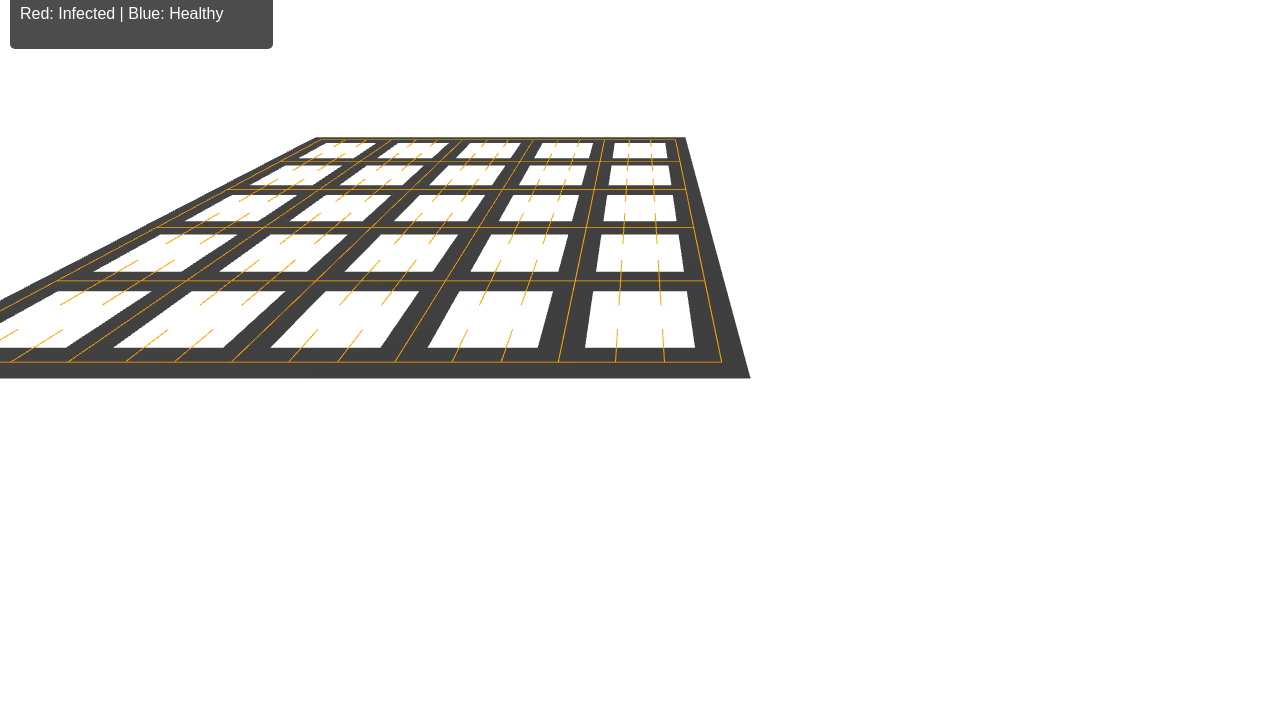
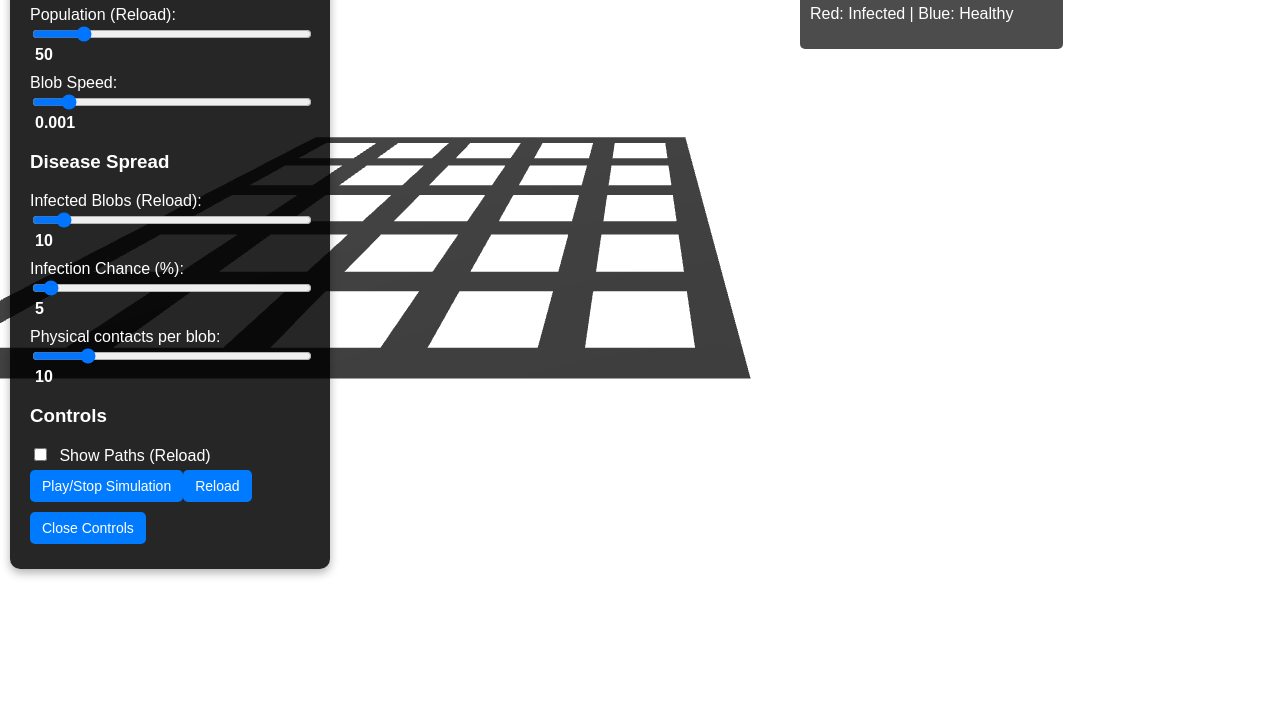
Before and after one commit to kencarnage/pandemic, a website built with webpack: page public/index.html in a window 1280 px wide. Shown: the part 83-800 px from the top of the page. Built offline with nearby package versions, Linux system fonts and the light colour scheme; animation ran at ten frames a second.

Commit message:
path show fix

```diff
--- a/public/index.html
+++ b/public/index.html
@@ -17,7 +17,7 @@
     .info {
       position: absolute;
       top: 10px;
-      left: 10px;
+      left: 800px;
       background: rgba(0, 0, 0, 0.7);
       color: white;
       padding: 10px;
@@ -33,6 +33,7 @@
   </div>
 
   <!-- The Three.js scene will render here -->
+  <script type="module" src=".src/menu.js"></script>
   <script type="module" src="./main.js"></script>
 </body>
 </html>
--- a/src/scripts/main.js
+++ b/src/scripts/main.js
@@ -1,3 +1,4 @@
+import { createMenu, addRoadLine, addConnectionLine } from './menu.js';
 import * as THREE from 'three';
 import { GLTFLoader } from 'three/examples/jsm/loaders/GLTFLoader';
 import { OrbitControls } from 'three/examples/jsm/controls/OrbitControls';
@@ -167,12 +168,15 @@ for (let i = 0; i < gridSize; i++) {
     createRoad(roadWidth, blockSize + roadWidth, { x: centerX + blockSize / 2, y: roadY, z: centerZ });
   }
 }
+createMenu();
+
 function createRoadLine(start, end) {
   const material = new THREE.LineBasicMaterial({ color: 0xffa500, linewidth: 3 }); // Orange color
   const points = [new THREE.Vector3(start.x, start.y, start.z), new THREE.Vector3(end.x, end.y, end.z)];
   const geometry = new THREE.BufferGeometry().setFromPoints(points);
   const line = new THREE.Line(geometry, material);
   scene.add(line);
+  addRoadLine(line);
 }
 // Adjust road line position slightly above the roads
 const lineY = roadY + 0.02;
@@ -220,6 +224,7 @@ function createConnectionLine(modelPos, blockCenter, rotation) {
   const geometry = new THREE.BufferGeometry().setFromPoints([start, end]);
   const line = new THREE.Line(geometry, material);
   scene.add(line);
+  addConnectionLine(line);
 }
 
 // In your grid loop, right after you call loadModel for each model,
--- a/src/scripts/menu.js
+++ b/src/scripts/menu.js
@@ -1,31 +1,177 @@
-// src/scripts/menu.js
-export function createMenu() {
-  const button = document.createElement("button");
-  button.textContent = "Toggle Lines";
-  button.style.position = "absolute";
-  button.style.top = "10px";
-  button.style.right = "10px";
-  button.style.padding = "10px";
-  button.style.background = "#333";
-  button.style.color = "white";
-  button.style.border = "none";
-  button.style.borderRadius = "5px";
-  button.style.cursor = "pointer";
+// Arrays to store references to the road and connection lines
+let roadLines = [];
+let connectionLines = [];
+let showPaths = false; // Global flag for path visibility (false by default)
 
-  document.body.appendChild(button);
+let menuDiv; // Store menu reference
+let toggleButton; // Store toggle button reference
 
-  let linesVisible = true;
-  button.addEventListener("click", () => {
-    linesVisible = !linesVisible;
-    toggleLines(linesVisible);
+// Create the control panel with sections for population, disease spread, and controls
+export const createMenu = () => {
+  menuDiv = document.createElement('div');
+  menuDiv.style.position = 'fixed'; // keep it in view on scroll
+  menuDiv.style.top = '10px';
+  menuDiv.style.left = '10px';
+  menuDiv.style.backgroundColor = 'rgba(0, 0, 0, 0.85)';
+  menuDiv.style.color = 'white';
+  menuDiv.style.padding = '20px';
+  menuDiv.style.borderRadius = '10px';
+  menuDiv.style.width = '280px';
+  menuDiv.style.maxWidth = '90vw'; // Responsive: maximum width is 90% of viewport
+  menuDiv.style.maxHeight = '90vh'; // Maximum height is 90% of viewport height
+  menuDiv.style.overflowY = 'auto'; // Scroll if content exceeds max height
+  menuDiv.style.fontFamily = 'Arial, sans-serif';
+  menuDiv.style.boxShadow = '0 4px 10px rgba(0, 0, 0, 0.3)';
+  menuDiv.style.transition = 'opacity 0.3s ease';
+
+  // Helper function to create a slider
+  const createSlider = (labelText, min, max, step, defaultValue) => {
+    const container = document.createElement('div');
+    container.style.marginBottom = '10px';
+
+    const label = document.createElement('label');
+    label.textContent = `${labelText}: `;
+
+    const valueSpan = document.createElement('span');
+    valueSpan.textContent = defaultValue;
+    valueSpan.style.fontWeight = 'bold';
+    valueSpan.style.marginLeft = '5px';
+
+    const slider = document.createElement('input');
+    slider.type = 'range';
+    slider.min = min;
+    slider.max = max;
+    slider.step = step;
+    slider.value = defaultValue;
+    slider.style.width = '100%';
+    slider.oninput = () => (valueSpan.textContent = slider.value);
+
+    container.appendChild(label);
+    container.appendChild(slider);
+    container.appendChild(valueSpan);
+    return { container, slider };
+  };
+
+  // Population Section
+  const populationTitle = document.createElement('h3');
+  populationTitle.textContent = 'Population';
+  const { container: popSlider } = createSlider('Population (Reload)', 20, 200, 2, 50);
+  const { container: speedSlider } = createSlider('Blob Speed', 0.0005, 0.005, 0.0001, 0.001);
+
+  // Disease Spread Section
+  const diseaseTitle = document.createElement('h3');
+  diseaseTitle.textContent = 'Disease Spread';
+  const { container: infectedSlider } = createSlider('Infected Blobs (Reload)', 1, 100, 1, 10);
+  const { container: infectionChanceSlider } = createSlider('Infection Chance (%)', 1, 100, 1, 5);
+  const { container: contactsSlider } = createSlider('Physical contacts per blob', 1, 50, 1, 10);
+
+  // Controls Section
+  const controlsTitle = document.createElement('h3');
+  controlsTitle.textContent = 'Controls';
+
+  // Create the "Show Paths" checkbox that controls path visibility
+  const pathCheckbox = document.createElement('input');
+  pathCheckbox.type = 'checkbox';
+  pathCheckbox.checked = false; // ensure checkbox is unchecked by default
+  pathCheckbox.onchange = (e) => updatePathVisibility(e.target.checked);
+
+  // Make sure paths are hidden on reload
+  updatePathVisibility(false);
+
+  const pathLabel = document.createElement('label');
+  pathLabel.textContent = ' Show Paths (Reload)';
+  pathLabel.style.marginLeft = '5px';
+
+  const playButton = document.createElement('button');
+  playButton.textContent = 'Play/Stop Simulation';
+  styleButton(playButton);
+
+  const reloadButton = document.createElement('button');
+  reloadButton.textContent = 'Reload';
+  styleButton(reloadButton);
+
+  const closeButton = document.createElement('button');
+  closeButton.textContent = 'Close Controls';
+  styleButton(closeButton);
+  closeButton.onclick = () => {
+    menuDiv.style.display = 'none';
+    toggleButton.style.display = 'block';
+  };
+
+  // Append elements to menu
+  menuDiv.appendChild(populationTitle);
+  menuDiv.appendChild(popSlider);
+  menuDiv.appendChild(speedSlider);
+
+  menuDiv.appendChild(diseaseTitle);
+  menuDiv.appendChild(infectedSlider);
+  menuDiv.appendChild(infectionChanceSlider);
+  menuDiv.appendChild(contactsSlider);
+
+  menuDiv.appendChild(controlsTitle);
+  menuDiv.appendChild(pathCheckbox);
+  menuDiv.appendChild(pathLabel);
+  menuDiv.appendChild(document.createElement('br'));
+  menuDiv.appendChild(playButton);
+  menuDiv.appendChild(reloadButton);
+  menuDiv.appendChild(closeButton);
+
+  document.body.appendChild(menuDiv);
+
+  createToggleButton();
+};
+
+// Create a floating button to reopen the menu
+const createToggleButton = () => {
+  toggleButton = document.createElement('button');
+  toggleButton.textContent = 'Open Controls';
+  styleButton(toggleButton);
+  toggleButton.style.position = 'fixed';
+  toggleButton.style.top = '10px';
+  toggleButton.style.left = '10px';
+  toggleButton.style.display = 'none';
+
+  toggleButton.onclick = () => {
+    menuDiv.style.display = 'block';
+    toggleButton.style.display = 'none';
+  };
+
+  document.body.appendChild(toggleButton);
+};
+
+// Style buttons uniformly
+const styleButton = (button) => {
+  button.style.margin = '5px 0';
+  button.style.padding = '8px 12px';
+  button.style.border = 'none';
+  button.style.borderRadius = '5px';
+  button.style.cursor = 'pointer';
+  button.style.backgroundColor = '#007BFF';
+  button.style.color = 'white';
+  button.style.fontSize = '14px';
+  button.style.transition = 'background 0.3s';
+  button.onmouseover = () => (button.style.backgroundColor = '#0056b3');
+  button.onmouseleave = () => (button.style.backgroundColor = '#007BFF');
+};
+
+// Update the visibility of the road and connection lines based on the checkbox state
+const updatePathVisibility = (visible) => {
+  showPaths = visible;
+  roadLines.forEach(line => {
+    line.visible = visible;
   });
-}
+  connectionLines.forEach(line => {
+    line.visible = visible;
+  });
+};
 
-// Function to toggle road and connection lines
-function toggleLines(visible) {
-  scene.children.forEach((child) => {
-    if (child.isLine) {
-      child.visible = visible;
-    }
-  });
-}
+// Functions to register the lines, now using the global showPaths flag to set visibility
+export const addRoadLine = (line) => {
+  line.visible = showPaths;
+  roadLines.push(line);
+};
+
+export const addConnectionLine = (line) => {
+  line.visible = showPaths;
+  connectionLines.push(line);
+};
```
